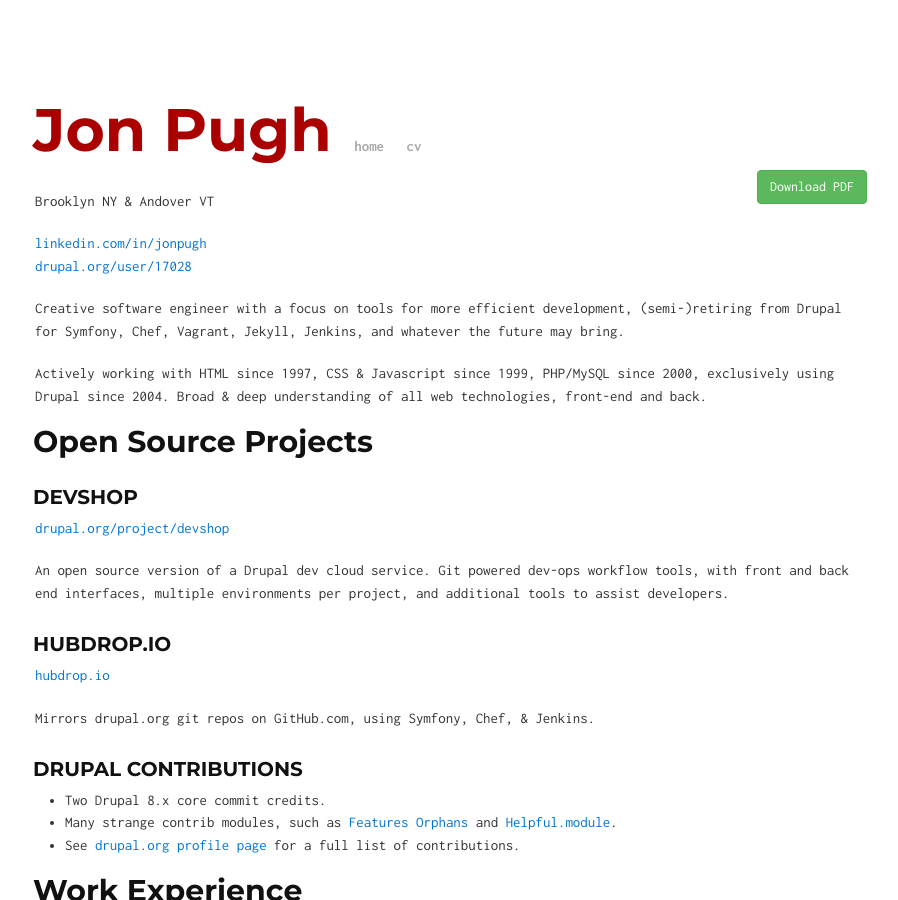
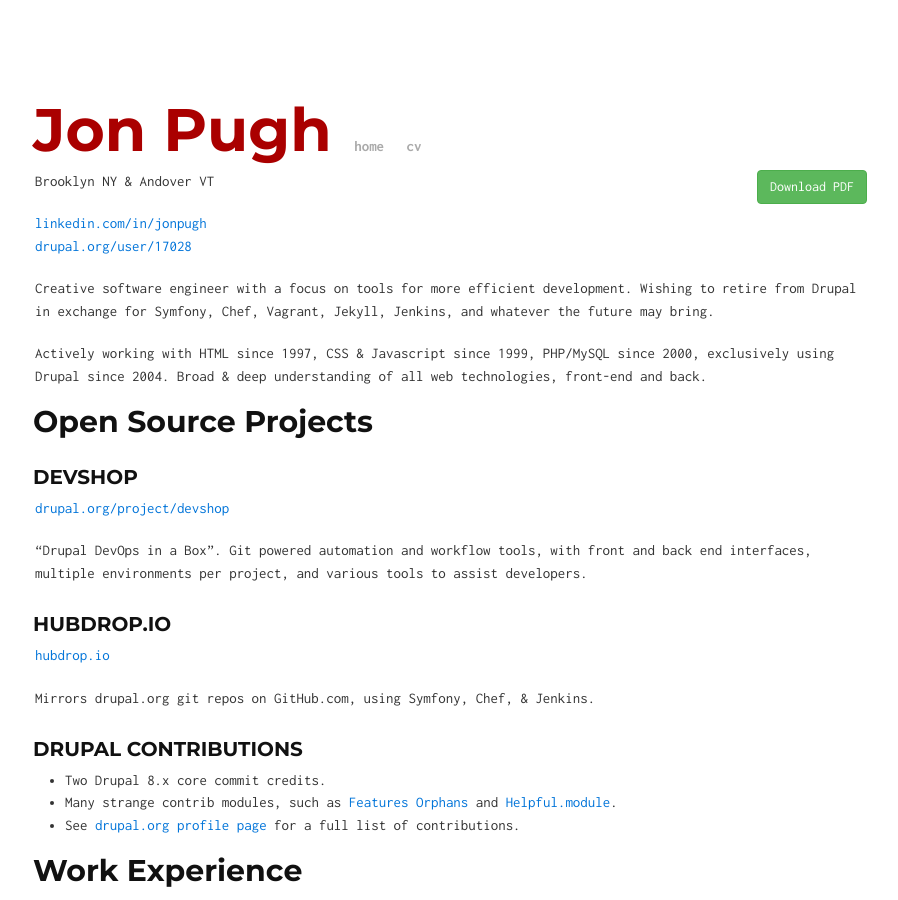
Before and after one commit to jonpugh/jonpugh.github.io, a Jekyll site: the page built from cv/index.md, in a window 1280 px wide and 900 px high. Shown: the whole window, without its empty margins (189-1087 px from the left). Built offline with Jekyll 4.4.1, drawn with Linux system fonts in a browser that asks for light colours; Markdown is read by kramdown in place of the engine named in the settings.

Commit message:
Rewording.

```diff
--- a/cv/index.md
+++ b/cv/index.md
@@ -1,16 +1,13 @@
 ---
 layout: default
 ---
-
 <a class='download' href='/jonpugh.cv.pdf'>Download PDF</a>
-
 Brooklyn NY & Andover VT
 
 [linkedin.com/in/jonpugh](http://linkedin.com/in/jonpugh) <br/>
 [drupal.org/user/17028](http://drupal.org/user/17028)
 
-Creative software engineer with a focus on tools for more efficient development,
-(semi-)retiring from Drupal for Symfony, Chef, Vagrant, Jekyll, Jenkins, and whatever the future may bring.
+Creative software engineer with a focus on tools for more efficient development.  Wishing to retire from Drupal in exchange for Symfony, Chef, Vagrant, Jekyll, Jenkins, and whatever the future may bring.
 
 Actively working with HTML since 1997, CSS & Javascript since 1999, PHP/MySQL since 2000, exclusively using Drupal since 2004.  Broad & deep understanding of all web technologies, front-end and back.
 
@@ -21,7 +18,7 @@
 
 [drupal.org/project/devshop](http://drupal.org/project/devshop)
 
-An open source version of a Drupal dev cloud service. Git powered dev-ops workflow tools, with front and back end interfaces, multiple environments per project, and additional tools to assist developers.
+"Drupal DevOps in a Box".  Git powered automation and workflow tools, with front and back end interfaces, multiple environments per project, and various tools to assist developers.
 
 ### HubDrop.io
 
```
Also changed, not shown: 1 other file.
